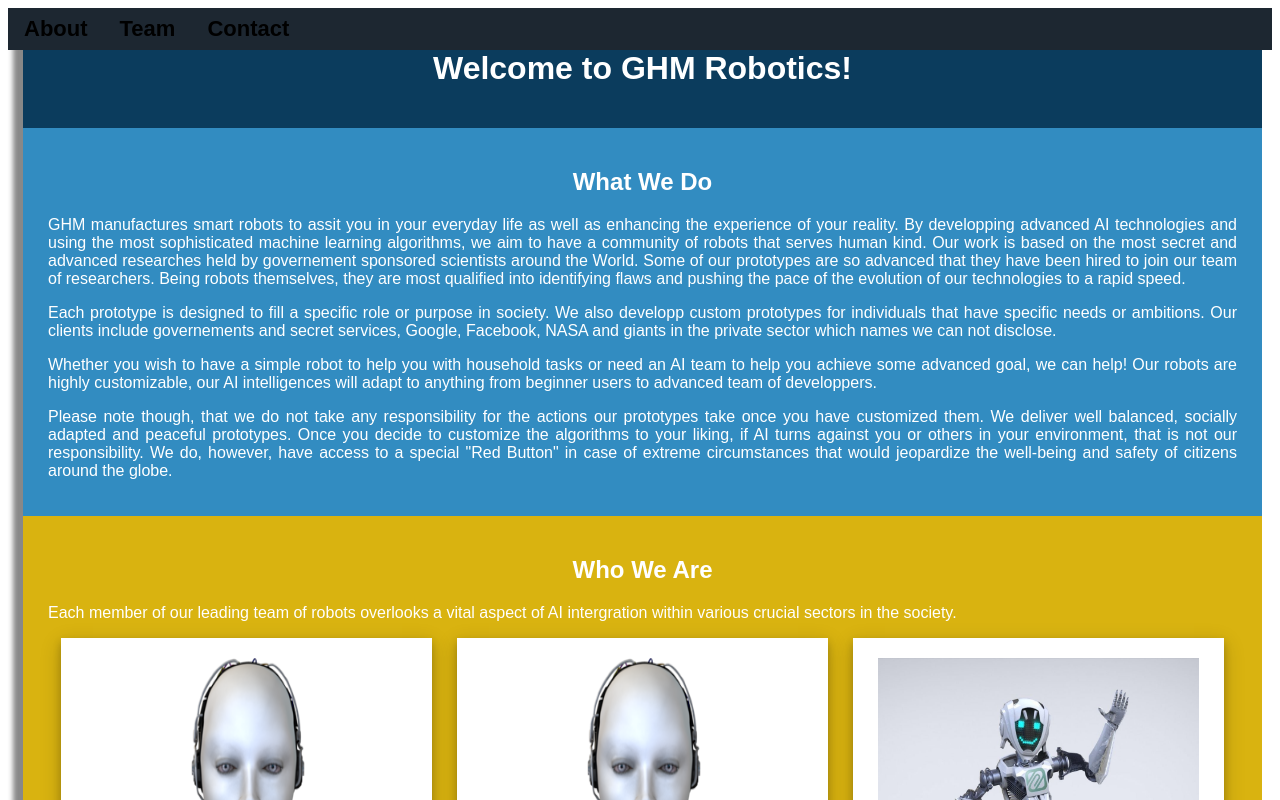
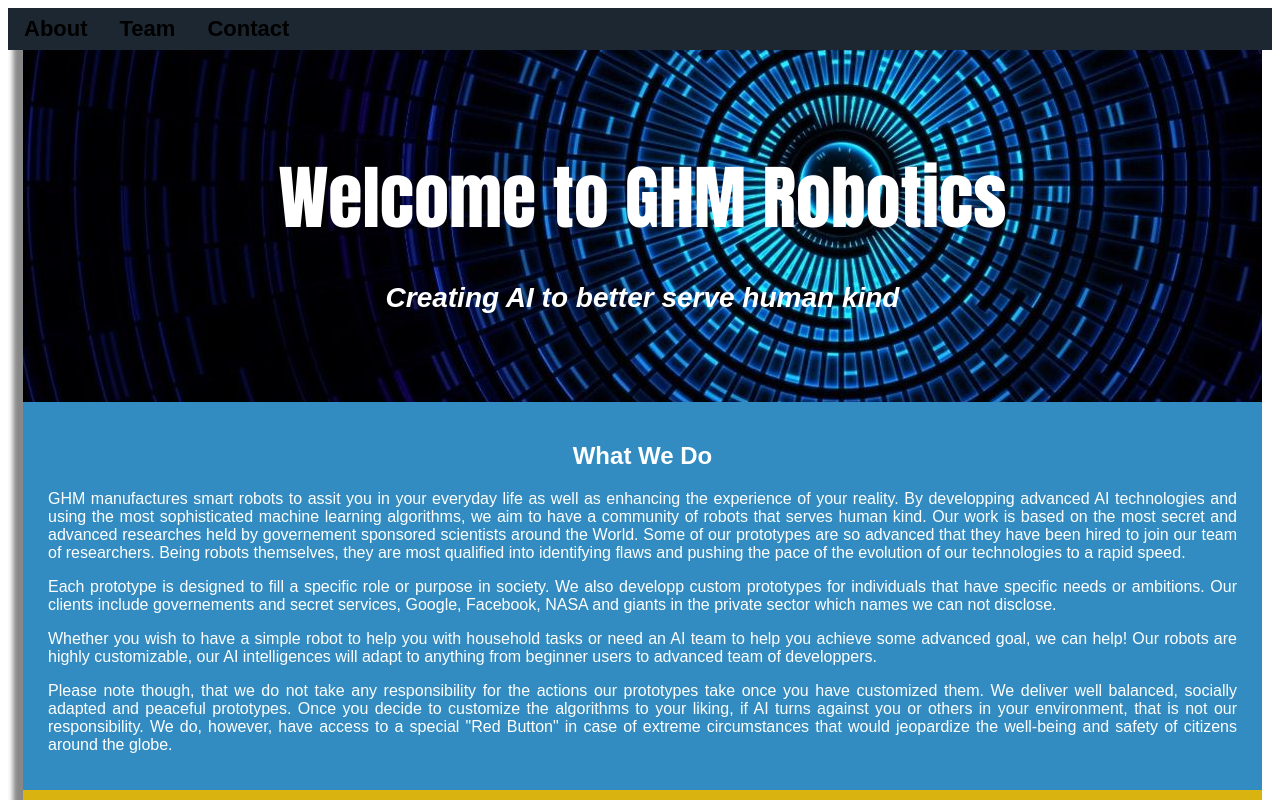
Before and after one commit to FACN3/GHM, a plain HTML site: page index.html in a window 1280 px wide. Shown: the top 800 px of the page. Drawn offline with Linux system fonts and the light colour scheme.

Commit message:
Style the header

```diff
--- a/index.html
+++ b/index.html
@@ -20,7 +20,8 @@
 <div id="Content">
 
   <div id="header">
-    <h1 id="title">Welcome to GHM Robotics!</h1>
+    <h1 id="title">Welcome to GHM Robotics</h1>
+    <h2 id="tagline">Creating AI to better serve human kind</h2>
   </div>
   <div id="About">
     <h2>What We Do</h2>
@@ -49,7 +50,7 @@
       in the society.</p>
     <div class="div__photos">
         <div class="polaroid">
-          <img src="images/Mynah-robot.png" alt="Wlvon's picture" height="350" width="100%">
+          <img src="images/Mynah-robot.png" alt="Welvon's picture" height="350" width="100%">
           <div class="container">
             <p>Welvon</p>
             <p>Built in Dec 15, 2040. First initialized in Nov 10, 2041.</p>
@@ -73,7 +74,6 @@
       </div>
     </div>
   </div>
-
 
   <div id="Contact">
     <h2>Contact Us</h2>
--- a/style.css
+++ b/style.css
@@ -56,8 +56,24 @@ p {
 #header{
   text-align: center;
   background-color: #0B3C5D;
+  background-image: url('images/theme.jpg');
+  background-repeat: no-repeat;
+  background-position: center right;
+}
 
+#title{
+  padding-top: 70px;
+  font-family: impact, sans-serif;
+  font-size: 70px;
 }
+
+#tagline{
+  font-size: 28px;
+  font-style: italic;
+  margin-top: -15px;
+  padding-bottom: 45px;
+}
+
 #Content {
   margin-left:25%;padding:1px 16px;
   box-shadow: -10px 15px 5px white;
@@ -77,7 +93,6 @@ p {
 
 }
 
-
 #footer{
   background-color: #0B3C5D;
   text-align: center;
@@ -89,8 +104,8 @@ p {
 
 .div__photos{
   width: 100%;
-margin: auto;
-padding: 0;
+  margin: auto;
+  padding: 0;
 }
 
 .polaroid {
@@ -156,8 +171,8 @@ input[type=submit]:hover {
 }
 .container{
 
-  font-family: Georgia, serif;
-font-style: italic;
+font-family: Georgia, serif;
+font-style: bold;
 color: #444444;
 letter-spacing: 1.25px;
 line-height: 1.5;
@@ -167,6 +182,7 @@ margin: auto;
 font-size: 13pt;
 width: 100%-20px;
 }
+
 @media only screen and (min-width: 768px) {
 
   body {
```
